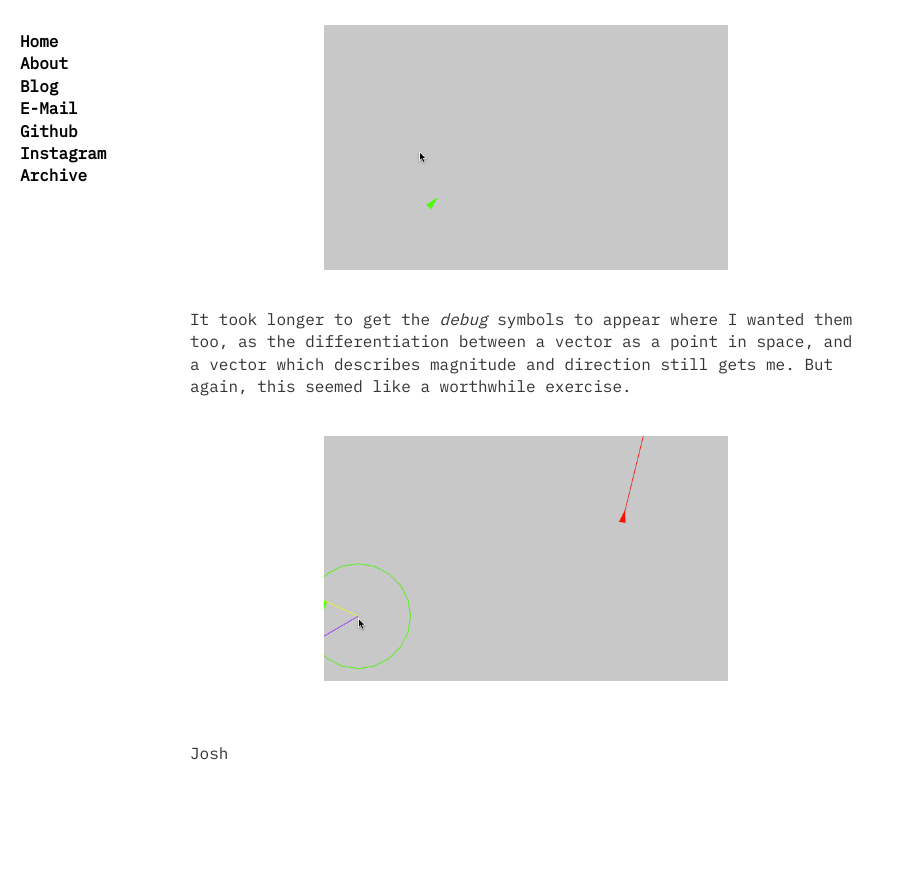
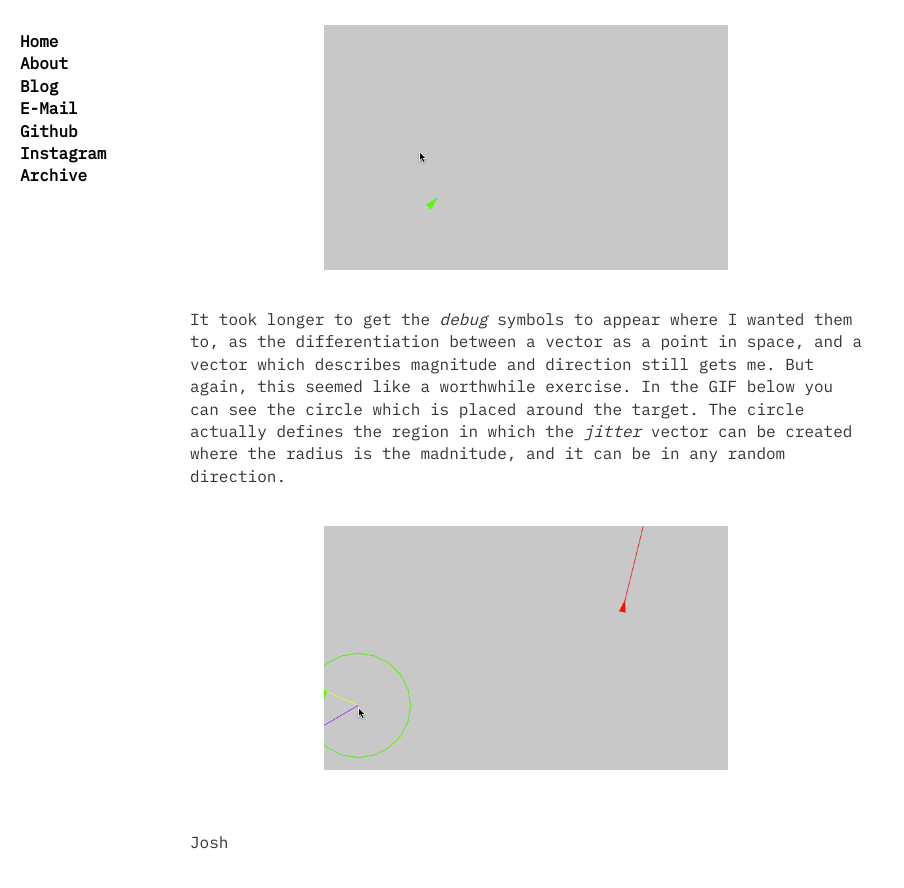
Before and after one commit to joshmurr/joshmurr.github.io, a Jekyll site: the page built from _posts/2019-03-18-more-vectors.md, in a window 1280 px wide and 900 px high, scrolled down 966 px. Shown: the top 888 px of the window, without its empty margins (0-904 px from the left). Built offline with Jekyll 4.4.1, drawn with Linux system fonts in a browser that asks for light colours; before the commit the page ends 1776 px from its top, so only the background shows below that.

Commit message:
more vectors

```diff
--- a/_posts/2019-03-18-more-vectors.md
+++ b/_posts/2019-03-18-more-vectors.md
@@ -14,7 +14,7 @@ Back in OpenFrameworks things went a bit more smoothly and it wasn't long before
 
 ![jitter-boid](../../../assets/images/vectors/jitter_target_better.gif)
 
-It took longer to get the _debug_ symbols to appear where I wanted them too, as the differentiation between a vector as a point in space, and a vector which describes magnitude and direction still gets me. But again, this seemed like a worthwhile exercise.
+It took longer to get the _debug_ symbols to appear where I wanted them to, as the differentiation between a vector as a point in space, and a vector which describes magnitude and direction still gets me. But again, this seemed like a worthwhile exercise. In the GIF below you can see the circle which is placed around the target. The circle actually defines the region in which the _jitter_ vector can be created where the radius is the madnitude, and it can be in any random direction.
 
 ![jitter-boid-debug](../../../assets/images/vectors/jitter_target_debug.gif)
 
```
